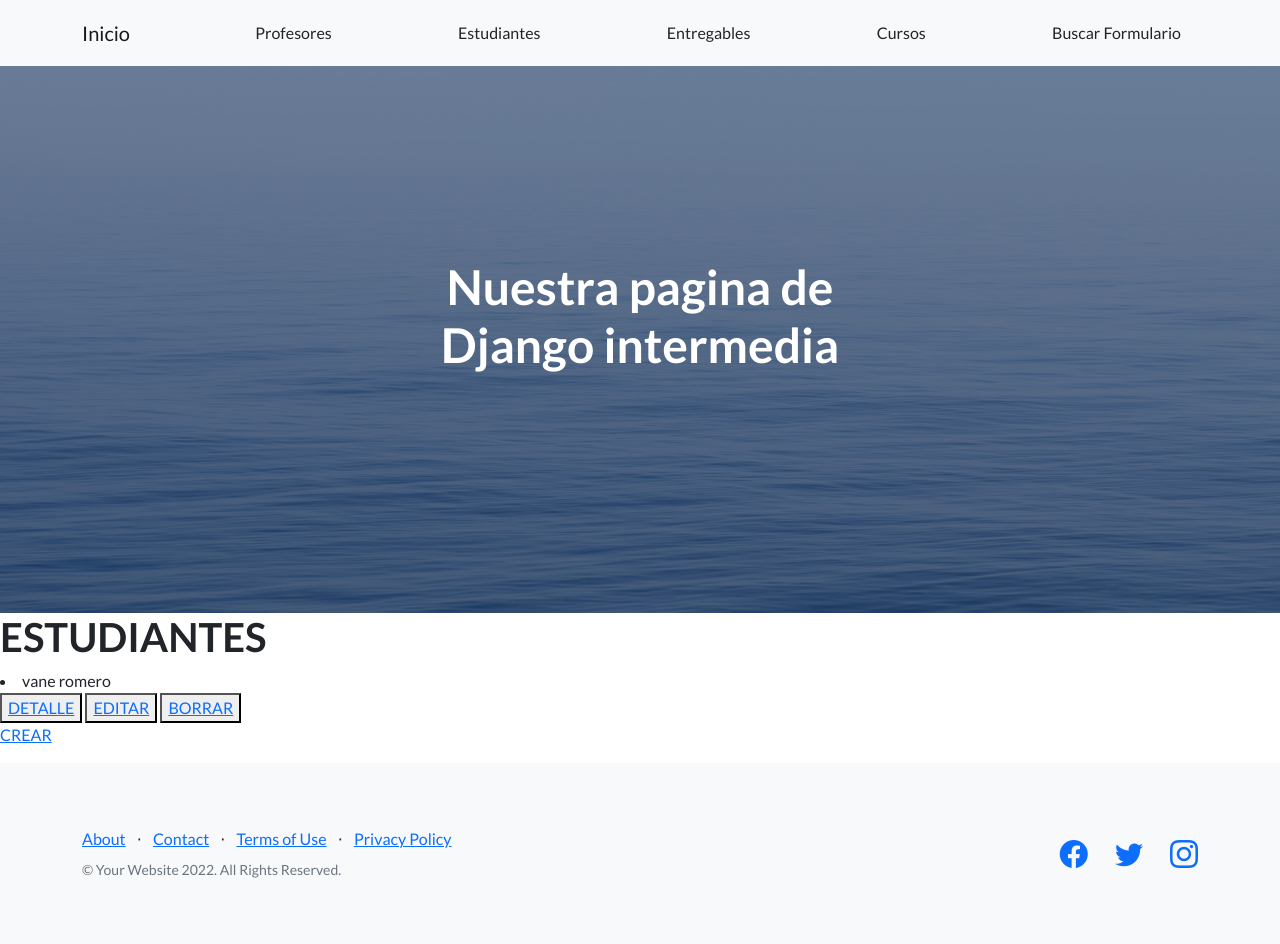
After one commit to FranGR30/DjangoProjectoCoderClase, a Django app: page /AppCoder/estudiante/list/ in a window 1280 px wide. The commit adds this page. Run offline with Django 4.2, Linux system fonts and the light colour scheme; data comes from the database, SQL or seed files in the repository; both versions use the stored data as it was after the commit; some libraries are stand-ins or nearby versions.

Commit message:
CRUD completo con VBC

```diff
--- a/AppCoder/forms.py
+++ b/AppCoder/forms.py
@@ -3,3 +3,9 @@ from django import forms
 class CursoFormulario(forms.Form):
     nombre = forms.CharField(max_length=50)
     comision = forms.IntegerField()
+
+class ProfeFormulario(forms.Form):
+    nombre = forms.CharField(max_length=50)
+    apellido = forms.CharField(max_length=50)
+    email = forms.EmailField()
+    profesion = forms.CharField(max_length=50)
--- a/AppCoder/models.py
+++ b/AppCoder/models.py
@@ -8,13 +8,18 @@ class Curso (models.Model):
 class Estudiantes (models.Model):
     nombre = models.CharField(max_length=30)
     apellido = models.CharField(max_length=30)
-    email = models.EmailField
+    email = models.EmailField()
+    def __str__(self):
+        return self.nombre+" "+self.apellido
 
 class Profesor (models.Model):
     nombre = models.CharField(max_length=30)
     apellido = models.CharField(max_length=30)
-    email = models.EmailField
+    email = models.EmailField()
     profesion = models.CharField(max_length=30)
+    def __str__(self):
+        return self.nombre+" "+self.apellido
+
 
 class Entregables (models.Model):
     nombre = models.CharField(max_length=30)
--- a/AppCoder/templates/AppCoder/busquedaComision.html
+++ b/AppCoder/templates/AppCoder/busquedaComision.html
@@ -5,7 +5,7 @@
 {% block ContenidoQueCambia %}
 
 <form action="/AppCoder/buscar/" method="GET">
-    <input type="number" placeholder="Comision" name="comision" id="comision">
+    <input type="number" placeholder="Comision" name="comision">
     <input type="submit" value="Buscar">
 </form>
 
--- /dev/null
+++ b/AppCoder/templates/AppCoder/estudiante_list.html
@@ -0,0 +1,27 @@
+{% extends "AppCoder/padre.html" %}
+
+{% load static %}
+
+{% block ContenidoQueCambia %}
+
+<h1>ESTUDIANTES</h1>
+{% for estudiante in object_list %}
+
+<li>{{estudiante}}</li>
+<button>
+    <a href="{% url 'estudiante_detalle' estudiante.id %}">DETALLE</a>
+</button>
+<button>
+    <a href="{% url 'estudiante_editar' estudiante.id %}">EDITAR</a>
+</button>
+<button>
+    <a href="{% url 'estudiante_borrar' estudiante.id %}">BORRAR</a>
+</button>
+
+{% endfor %}
+
+<p>
+    <a href="{% url 'estudiante_crear' %}">CREAR</a>
+</p>
+
+{% endblock %}
--- a/AppCoder/templates/AppCoder/padre.html
+++ b/AppCoder/templates/AppCoder/padre.html
@@ -22,7 +22,7 @@
             <div class="container">
                 <a class="navbar-brand" href="{% url 'inicio' %}">Inicio</a>
                 <a class="btn " href="{% url 'profesores' %}">Profesores</a>
-                <a class="btn " href="{% url 'estudiantes' %}">Estudiantes</a>
+                <a class="btn " href="{% url 'estudiante_listar' %}">Estudiantes</a>
                 <a class="btn " href="{% url 'entregables' %}">Entregables</a>
                 <a class="btn " href="{% url 'cursos' %}">Cursos</a>
                 <a class="btn " href="{% url 'busquedaComision' %}">Buscar Formulario</a>
--- a/AppCoder/urls.py
+++ b/AppCoder/urls.py
@@ -3,11 +3,20 @@ from .views import *
 
 urlpatterns = [
     path('', inicio, name = "inicio"),
-    path('profesores/', profesores, name = "profesores"),
     path('estudiantes/', estudiantes, name = "estudiantes"),
     path('cursos/', cursos, name = "cursos"),
     path('entregables/', entregables, name = "entregables"),
     #path('cursosFormulario/', cursoFormulario, name = "cursosFormulario"),
     path('busquedaComision/', busquedaComision, name = "busquedaComision"),
     path('buscar/', buscar),
+    path('profesores/', leerProfesores, name = "profesores"),
+    path('eliminarProfesor/<nombre>', eliminarProfesor, name = "eliminarProfesor"),
+    path('editarProfesor/<nombre>', editarProfesor, name = "editarProfesor"),
+
+    path('estudiante/list/',EstudiantesList.as_view(), name = 'estudiante_listar'),
+    path('estudiante/<pk>',EstudianteDetalle.as_view(), name = 'estudiante_detalle'),
+    path('estudiante/nuevo/',EstudianteCreacion.as_view(), name = 'estudiante_crear'),
+    path('estudiante/editar/<pk>',EstudiantesEdicion.as_view(), name = 'estudiante_editar'),
+    path('estudiante/borrar/<pk>',EstudiantesEliminacion.as_view(), name = 'estudiante_borrar'),
+
 ]
--- a/AppCoder/views.py
+++ b/AppCoder/views.py
@@ -1,8 +1,9 @@
+from django.shortcuts import render
+from django.urls import reverse_lazy
+from .models import *
 from django.http import HttpResponse
-from django.shortcuts import render
-from .models import Curso
-from django.http import HttpResponse
-from .forms import CursoFormulario
+from .forms import *
+from django.views.generic import ListView, DetailView, DeleteView, CreateView, UpdateView
 
 # Create your views here.
 def curso(self):
@@ -46,3 +47,53 @@ def buscar(request):
     else:
         respuesta = "No enviaste dato/s"
     return render(request,'AppCoder/inicio.html',{'respuesta':respuesta})
+
+def leerProfesores(request):
+    profesores=Profesor.objects.all()
+    return render(request,'AppCoder/profesores.html',{'profesores':profesores})
+
+def eliminarProfesor(request,nombre):
+    profesor=Profesor.objects.get(nombre = nombre)
+    profesor.delete()
+    profesores=Profesor.objects.all()
+    return render(request,'AppCoder/profesores.html',{'profesores':profesores})
+
+def editarProfesor(request,nombre):
+    profesor=Profesor.objects.get(nombre = nombre)
+    if request.method == 'POST':
+        miFormulario = ProfeFormulario(request.POST)
+        if miFormulario.is_valid():
+            informacion = miFormulario.cleaned_data
+            profesor.nombre = informacion['nombre']
+            profesor.apellido = informacion['apellido']
+            profesor.email = informacion['email']
+            profesor.profesion = informacion['profesion']
+            profesor.save()
+            profesores=Profesor.objects.all()
+            return render(request,'AppCoder/profesores.html',{'profesores':profesores})
+    else:
+        miFormulario = ProfeFormulario(initial={'nombre':profesor.nombre,'apellido':profesor.apellido,'email':profesor.email,'profesion':profesor.profesion})
+        return render(request,'AppCoder/editarProfesor.html',{'formulario':miFormulario,'nombre':nombre})
+
+class EstudiantesList(ListView):
+    model = Estudiantes
+    template_name = 'AppCoder/estudiante_list.html'
+
+class EstudianteDetalle(DetailView):
+    model = Estudiantes
+    template_name = 'AppCoder/estudiante_detalle.html'
+
+class EstudianteCreacion(CreateView):
+    model = Estudiantes
+    success_url = reverse_lazy('estudiante_listar')
+    fields = ['nombre','apellido','email']
+
+class EstudiantesEdicion(UpdateView):
+    model = Estudiantes
+    success_url = reverse_lazy('estudiante_listar')
+    fields = ['nombre','apellido','email']
+
+class EstudiantesEliminacion(DeleteView):
+    model = Estudiantes
+    success_url = reverse_lazy('estudiante_listar')
+    fields = ['nombre','apellido','email']
```
Also changed, not shown: AppCoder/templates/AppCoder/editarProfesor.html (added, +16 -0 lines), AppCoder/templates/AppCoder/estudiante_detalle.html (added, +14 -0 lines), AppCoder/templates/AppCoder/estudiantes.html (deleted, +0 -9 lines), AppCoder/templates/AppCoder/estudiantes_confirm_delete.html (added, +12 -0 lines), AppCoder/templates/AppCoder/estudiantes_form.html (added, +12 -0 lines), AppCoder/templates/AppCoder/profesores.html (+10 -1 lines), AppCoder/migrations/0002_profesor_email.py (added), AppCoder/migrations/0003_estudiantes_email.py (added), db.sqlite3.
